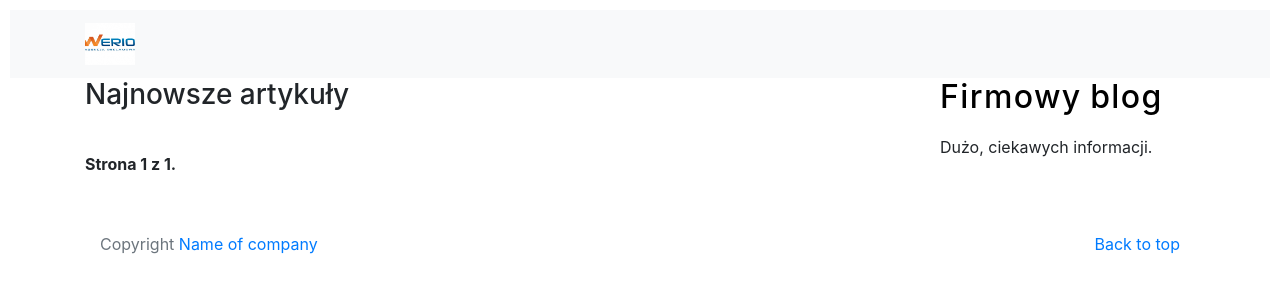
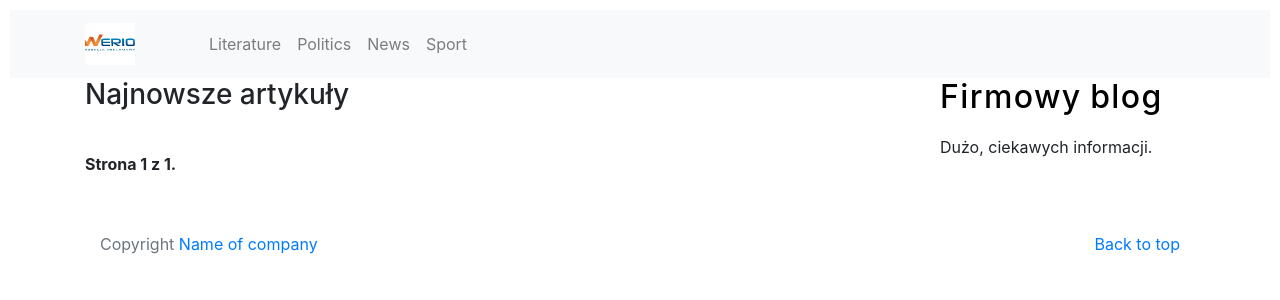
Before and after one commit to wesolyigor/blog_django, a Django app: page /articles/ in a window 1280 px wide. Shown: the top 300 px of the page. Run offline with Django 3.2, Linux system fonts and the light colour scheme; data that the repository does not hold is empty; some libraries are stand-ins or nearby versions.

Commit message:
add navigation bar by categories and readme info

```diff
--- a/articles/urls.py
+++ b/articles/urls.py
@@ -7,4 +7,5 @@ urlpatterns = [
     path('', views.articles_list, name='articles_list'),
     path('<int:year>/<int:month>/<int:day>/<slug:article>/', views.articles_detail, name='articles_detail'),
     path('tag/<slug:tag_slug>/', views.articles_list, name='article_list_by_tag'),
+    path('<str:category>', views.categories_list, name='categories_list'),
 ]
--- a/articles/views.py
+++ b/articles/views.py
@@ -39,3 +39,9 @@ def articles_detail(request, year, month, day, article):
     similar_articles = similar_articles.annotate(same_tags=Count('tags')).order_by('-same_tags', '-publish')[:3]
 
     return render(request, 'articles/article_details.html', {'article': article, 'similar_articles': similar_articles})
+
+
+def categories_list(request, category):
+    articles_by_category = Article.published.filter(category=category)
+    return render(request, 'articles/categories_list.html',
+                  {'articles_by_category': articles_by_category, 'category': category})
--- a/blog_django/urls.py
+++ b/blog_django/urls.py
@@ -1,4 +1,5 @@
 from django.conf import settings
+from django.conf.urls import url
 from django.conf.urls.static import static
 from django.contrib import admin
 from django.urls import path, include
@@ -8,6 +9,7 @@ urlpatterns = [
     path('admin/', admin.site.urls),
     path('articles/', include('articles.urls', namespace='articles')),
 
+
 ]
 if settings.DEBUG:
     urlpatterns += static(settings.MEDIA_URL,
--- a/templates/_navbar.html
+++ b/templates/_navbar.html
@@ -5,11 +5,34 @@
             <a href="{% url 'articles:articles_list' %}" class="navbar-brand">
                 <img class="logo" src="{% static 'images/temp_logo.jpg' %}" alt="logo">
             </a>
+
+
+            <div class="collapse navbar-collapse" id="navbarSupportedContent">
+                <ul class="navbar-nav me-auto mb-2 mb-lg-0">
+                    <li class="nav-item">
+                        <a class="nav-link" aria-current="page"
+                           href="{% url 'articles:categories_list' 'literature' %}">Literature</a>
+                     </li>
+                    <li class="nav-item">
+                        <a class="nav-link " aria-current="page"
+                           href="{% url 'articles:categories_list' 'politics' %}">Politics</a>
+                    </li>
+                    <li class="nav-item">
+                        <a class="nav-link " aria-current="page"
+                           href="{% url 'articles:categories_list' 'news' %}">News</a>
+                    </li>
+                    <li class="nav-item">
+                        <a class="nav-link " aria-current="page"
+                           href="{% url 'articles:categories_list' 'sport' %}">Sport</a>
+                    </li>
+                </ul>
+            </div>
+
             <button class="navbar-toggler" type="button" data-bs-toggle="collapse"
                     data-bs-target="#navbarSupportedContent"
                     aria-controls="navbarSupportedContent" aria-expanded="false" aria-label="Toggle navigation">
                 <span class="navbar-toggler-icon"></span>
-            </button
+            </button>
 
 
         </div>
```
Also changed, not shown: articles/templates/articles/categories_list.html (added, +43 -0 lines), README.MD, static/images/readme_img/admin2_views.png (added), static/images/readme_img/admin_views.png (added), uploads/shop_3.webp (deleted), 1 other file.
